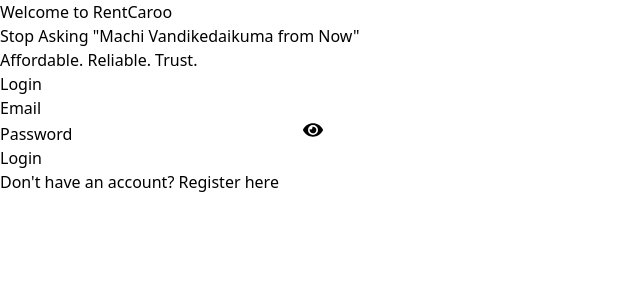
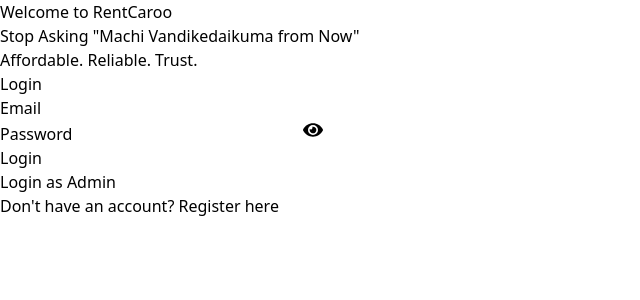
Before and after one commit to Adarshvinodhan/rentcaroo-react, a React (Vite) app: page /login in a window 1280 px wide. Shown: the top 300 px of the page, without its empty margins (0-640 px from the left). Built offline with nearby package versions, Linux system fonts and the light colour scheme.

Commit message:
Admin prompt in login

```diff
--- a/src/pages/Login.jsx
+++ b/src/pages/Login.jsx
@@ -24,6 +24,14 @@
     setFormData({ ...formData, [name]: value });
   };
 
+  // Autofill admin credentials
+  const autofillAdminCredentials = () => {
+    setFormData({
+      email: 'adarshvinodhan@gmail.com',
+      password: 'test',
+    });
+  };
+
   // Handle form submission
   const handleSubmit = async (e) => {
     e.preventDefault();
@@ -42,7 +50,8 @@
       setSuccess('Login successful!');
       const token = response.data.token;
       localStorage.setItem('token', token);
-      navigate('/');
+      setTimeout(() => {navigate('/')}, 1000);
+
     } catch (err) {
       setError(err.response?.data?.message || 'Something went wrong.');
     } finally {
@@ -117,6 +126,12 @@
       </button>
     </form>
 
+    <button
+      onClick={autofillAdminCredentials}
+      className="w-full mt-4 px-4 py-3 font-semibold text-white bg-gray-600 rounded-lg shadow-md hover:bg-gray-500 focus:ring-2 focus:ring-gray-400 focus:outline-none"
+    >
+      Login as Admin
+    </button>
 
     <div className="mt-4 text-center">
       <p className="text-sm text-gray-600">
```
